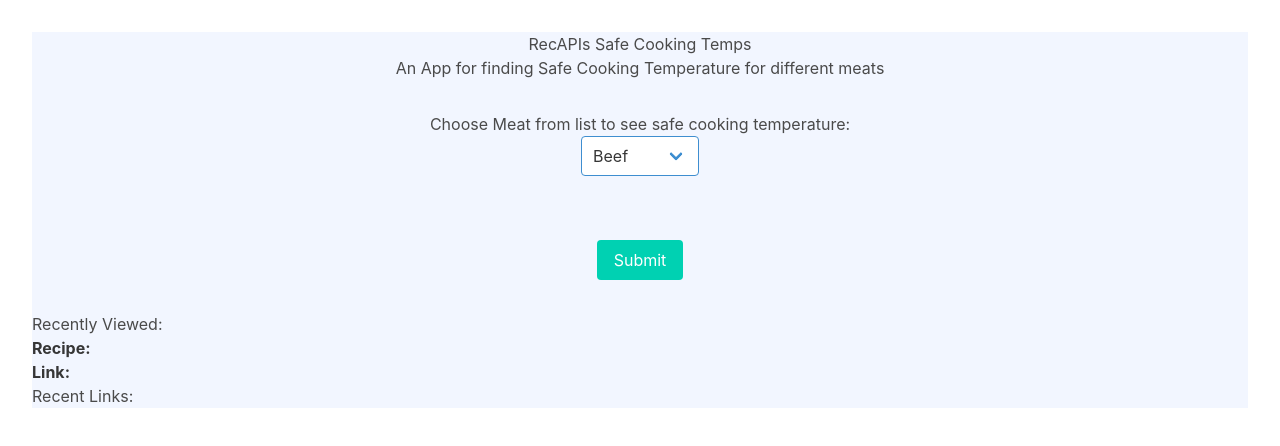
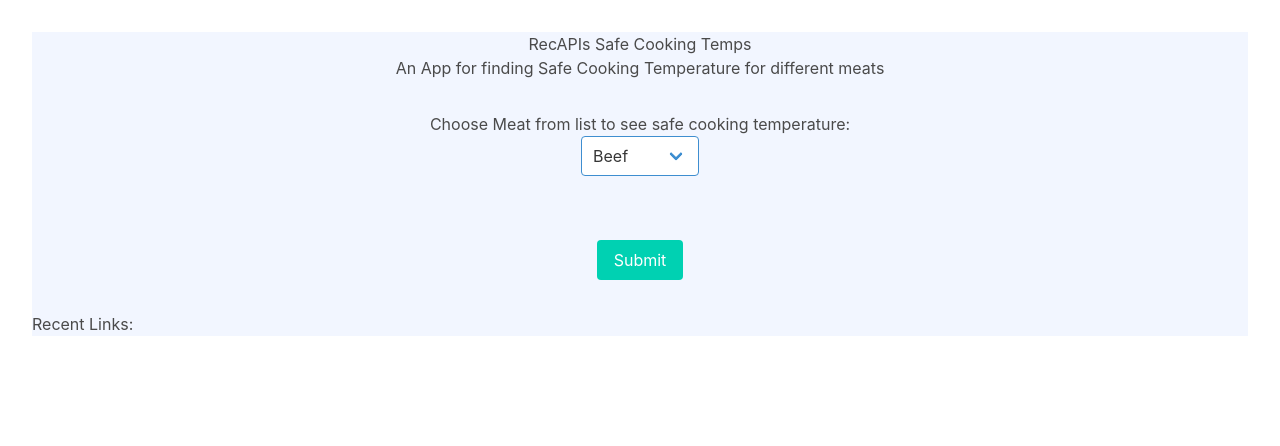
Before and after one commit to Jflatley487/RecAPIs-project, a plain HTML site: page index.html in a window 1280 px wide. Drawn offline with nearby package versions, Linux system fonts and the light colour scheme.

Commit message:
updated html

```diff
--- a/index.html
+++ b/index.html
@@ -95,11 +95,6 @@
   <div id="recipes"></div>
 
   <div>
-    <h3>Recently Viewed:</h3>
-    <p><strong>Recipe:</strong> <span id="recipe"></span></p>
-    <p><strong>Link:</strong> <span id="link"></span></p>
-  </div>
-  <div>
     <h3>Recent Links:</h3>
     <div id="recent-links-container"></div>
   </div>
```
